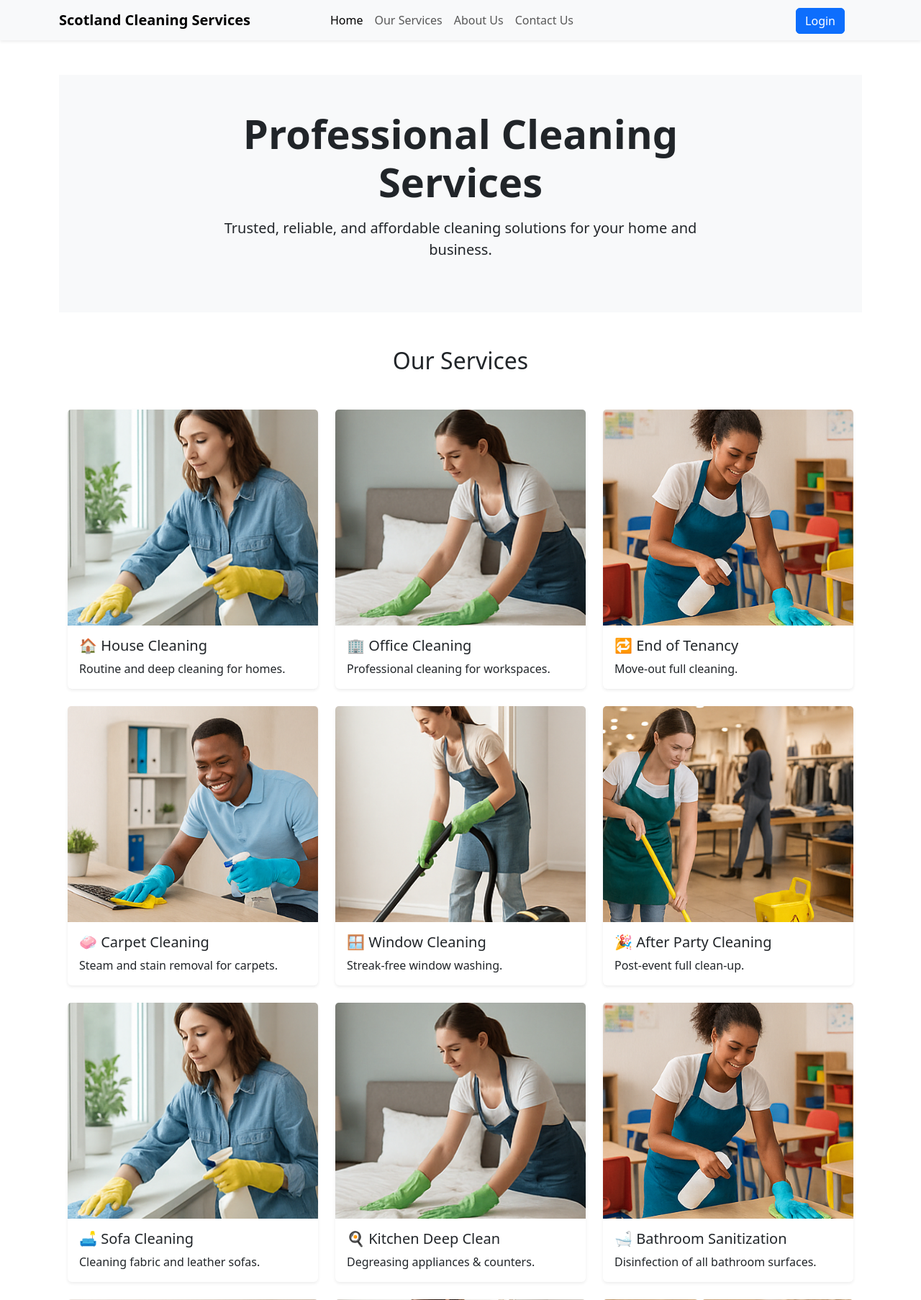
After one commit to da-gobindprasad/myproject, a Django app: page /services/ in a window 1280 px wide. The commit adds this page. Shown: the top 1806 px of the page at 72% size. Run offline with Django 5.2, Linux system fonts and the light colour scheme.

Commit message:
Update  Services page

```diff
--- a/main/templates/main/base.html
+++ b/main/templates/main/base.html
@@ -28,8 +28,8 @@
       <div class="col-4 col-lg-6 d-flex justify-content-center">
         <div class="collapse navbar-collapse justify-content-center" id="mainNavbar">
           <ul class="navbar-nav">
-            <li class="nav-item"><a class="nav-link active" href="#">Home</a></li>
-            <li class="nav-item"><a class="nav-link" href="#">Our Services</a></li>
+            <li class="nav-item"><a class="nav-link active" href="/">Home</a></li>
+            <li class="nav-item"><a class="nav-link" href="/services/">Our Services</a></li>
             <li class="nav-item"><a class="nav-link" href="#">About Us</a></li>
             <li class="nav-item"><a class="nav-link" href="#">Contact Us</a></li>
           </ul>
--- /dev/null
+++ b/main/templates/main/services.html
@@ -0,0 +1,46 @@
+{% extends 'main/base.html' %}
+{% load static %}
+
+{% block title %}Our Services{% endblock %}
+
+{% block content %}
+<!-- Hero Section -->
+<section class="bg-light py-5">
+  <div class="container text-center">
+    <div class="row justify-content-center">
+      <div class="col-lg-8">
+        <h1 class="display-4 fw-bold mb-3">Professional Cleaning Services</h1>
+        <p class="lead mb-4">Trusted, reliable, and affordable cleaning solutions for your home and business.</p>
+
+      </div>
+    </div>
+  </div>
+</section>
+
+
+<div class="container py-5">
+  <h2 class="text-center mb-5">Our Services</h2>
+  <div class="row g-4">
+
+    {% for service in services %}
+    <div class="col-md-4">
+      <div class="card h-100 shadow-sm border-0">
+{% if service.image %}
+  <img src="{% static service.image %}"
+       class="card-img-top object-fit-cover"
+       alt="{{ service.title }}"
+       style="height: 300px; object-fit: cover;">
+{% endif %}
+        <div class="card-body">
+          <h5 class="card-title">
+            {{ service.icon }} {{ service.title }}
+          </h5>
+          <p class="card-text">{{ service.description }}</p>
+        </div>
+      </div>
+    </div>
+    {% endfor %}
+
+  </div>
+</div>
+{% endblock %}
--- a/main/urls.py
+++ b/main/urls.py
@@ -8,5 +8,6 @@ urlpatterns = [
     path('book/property-details/', views.property_details, name='property_details'),
     path('book/client-payment/', views.client_payment, name='client_payment'),
     path('book/confirm/', views.booking_confirm, name='booking_confirm'),
+    path('services/', views.services, name='services'),
 
 ]
--- a/main/views.py
+++ b/main/views.py
@@ -98,3 +98,26 @@ def booking_confirm(request):
     request.session.pop('final_amount', None)
 
     return render(request, 'main/booking_confirm.html', {'booking': booking})
+
+from django.shortcuts import render
+
+def services(request):
+    services = [
+        {'title': 'House Cleaning', 'description': 'Routine and deep cleaning for homes.', 'icon': '🏠', 'image': 'main/images/service1.png'},
+        {'title': 'Office Cleaning', 'description': 'Professional cleaning for workspaces.', 'icon': '🏢', 'image': 'main/images/service2.png'},
+        {'title': 'End of Tenancy', 'description': 'Move-out full cleaning.', 'icon': '🔁', 'image': 'main/images/service3.png'},
+        {'title': 'Carpet Cleaning', 'description': 'Steam and stain removal for carpets.', 'icon': '🧼', 'image': 'main/images/service4.png'},
+        {'title': 'Window Cleaning', 'description': 'Streak-free window washing.', 'icon': '🪟', 'image': 'main/images/service5.png'},
+        {'title': 'After Party Cleaning', 'description': 'Post-event full clean-up.', 'icon': '🎉', 'image': 'main/images/service6.png'},
+        {'title': 'Sofa Cleaning', 'description': 'Cleaning fabric and leather sofas.', 'icon': '🛋️', 'image': 'main/images/service1.png'},
+        {'title': 'Kitchen Deep Clean', 'description': 'Degreasing appliances & counters.', 'icon': '🍳', 'image': 'main/images/service2.png'},
+        {'title': 'Bathroom Sanitization', 'description': 'Disinfection of all bathroom surfaces.', 'icon': '🛁', 'image': 'main/images/service3.png'},
+        {'title': 'Curtain Cleaning', 'description': 'Steam/dry cleaning of curtains.', 'icon': '🎭', 'image': 'main/images/service4.png'},
+        {'title': 'Mattress Cleaning', 'description': 'Dust mite & stain removal.', 'icon': '🛏️', 'image': 'main/images/service5.png'},
+        {'title': 'Balcony & Terrace', 'description': 'Cleaning garden and terrace areas.', 'icon': '🌿', 'image': 'main/images/service6.png'},
+        {'title': 'Commercial Deep Clean', 'description': 'Heavy-duty commercial space cleaning.', 'icon': '🏬', 'image': 'main/images/service1.png'},
+        {'title': 'Post-Renovation Cleaning', 'description': 'Clean-up after construction.', 'icon': '🚧', 'image': 'main/images/service2.png'},
+        {'title': 'Move-In Cleaning', 'description': 'Pre-move deep cleaning.', 'icon': '📦', 'image': 'main/images/service3.png'},
+        {'title': 'Fridge & Appliance', 'description': 'Cleaning kitchen equipment.', 'icon': '🧊', 'image': 'main/images/service4.png'},
+    ]
+    return render(request, 'main/services.html', {'services': services})
```
